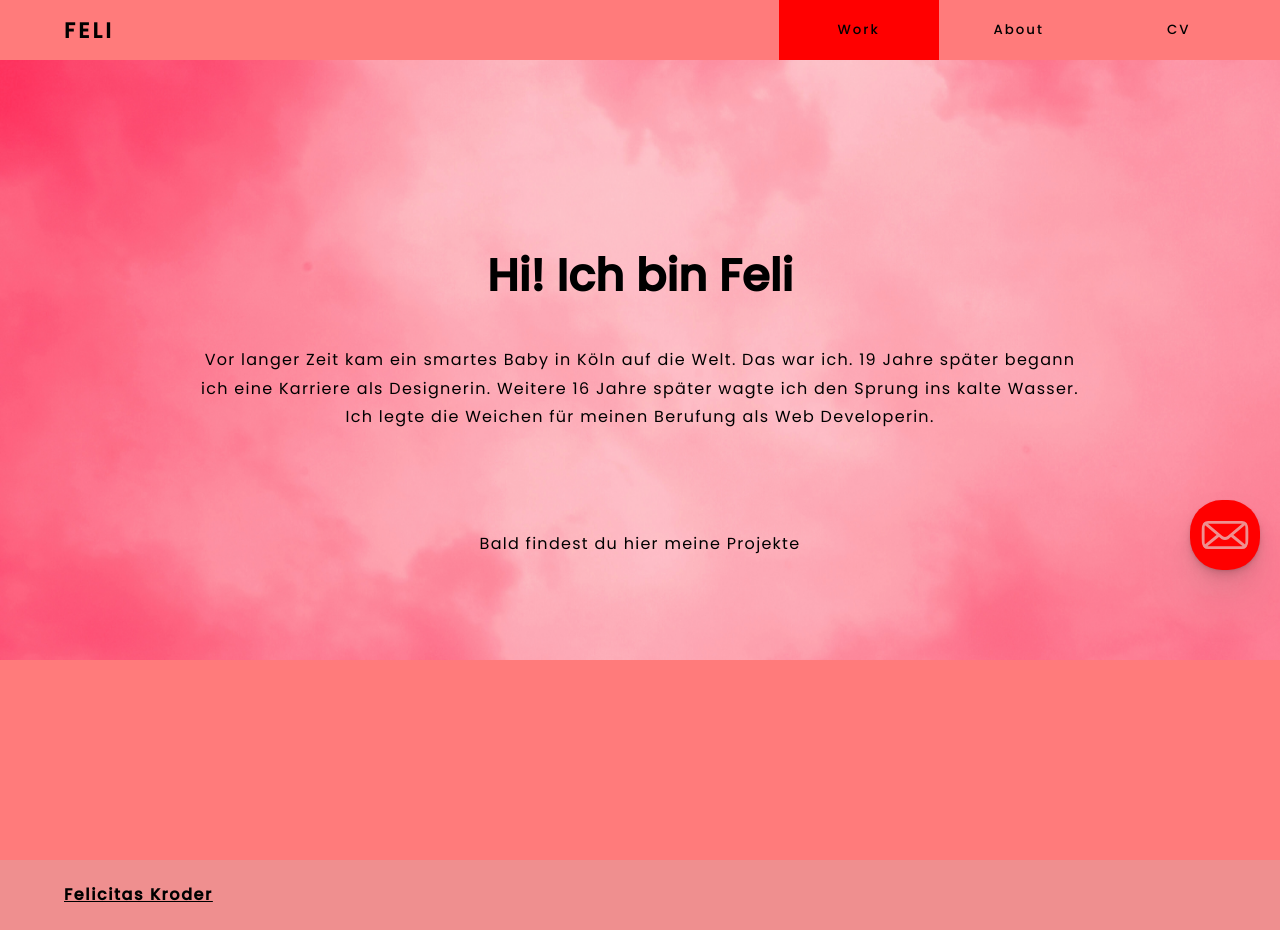
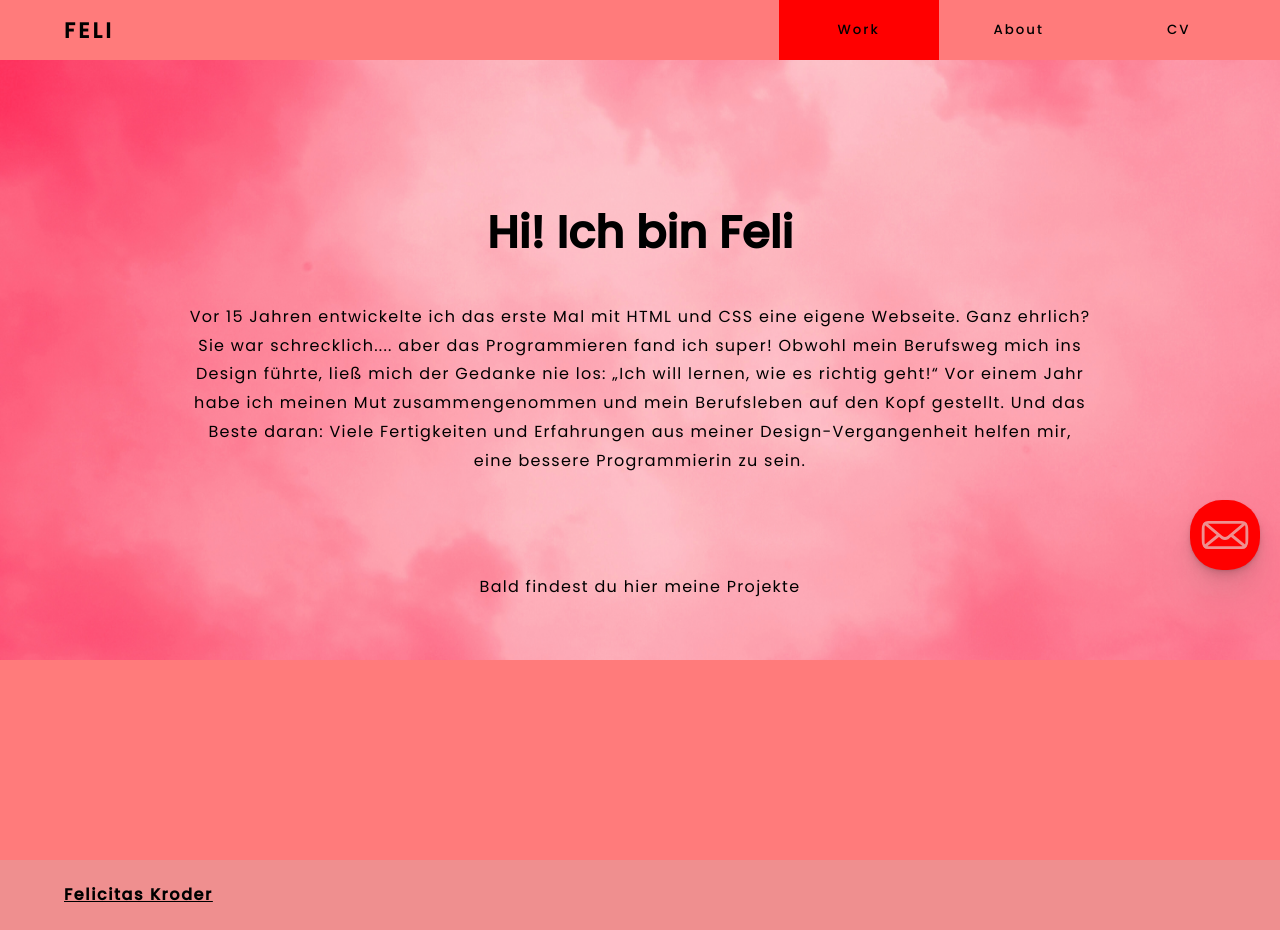
Before and after one commit to FeliKroder/FeliKroder.github.io, a Next.js app: page / in a window 1280 px wide. Built offline with nearby package versions, Linux system fonts and the light colour scheme.

Commit message:
new CV and small text changes

```diff
--- a/components/AboveTheFold/index.jsx
+++ b/components/AboveTheFold/index.jsx
@@ -20,11 +20,14 @@ export default function AboveTheFold() {
         <StyledOverlayTextBox>
           <StyledOverlayTitle>Hi! Ich bin Feli</StyledOverlayTitle>
           <StyledOverlayText>
-            Vor langer Zeit kam ein smartes Baby in Köln auf die Welt. Das war
-            ich. 19 Jahre später begann ich eine Karriere als Designerin.
-            Weitere 16 Jahre später wagte ich den Sprung ins kalte Wasser.
-            <br />
-            Ich legte die Weichen für meinen Berufung als Web Developerin.
+            Vor 15 Jahren entwickelte ich das erste Mal mit HTML und CSS eine
+            eigene Webseite. Ganz ehrlich? Sie war schrecklich.... aber das
+            Programmieren fand ich super! Obwohl mein Berufsweg mich ins Design
+            führte, ließ mich der Gedanke nie los: „Ich will lernen, wie es
+            richtig geht!“ Vor einem Jahr habe ich meinen Mut zusammengenommen
+            und mein Berufsleben auf den Kopf gestellt. Und das Beste daran:
+            Viele Fertigkeiten und Erfahrungen aus meiner Design-Vergangenheit
+            helfen mir, eine bessere Programmierin zu sein.
           </StyledOverlayText>
           <StyledOverlayText $isBottomOverlayText>
             Bald findest du hier meine Projekte
--- a/design-system/StyledText.js
+++ b/design-system/StyledText.js
@@ -65,8 +65,8 @@ export const StyledOverlayTitle = styled.h2`
   ${({ $isSecondSmallItem }) =>
     $isSecondSmallItem &&
     css`
-      top: calc(130% - 0px);
-      left: calc(41px - 16.5vw);
+      top: calc(133% - 0px);
+      left: calc(43px - 16.5vw);
       width: 160px;
       height: 80px;
     `};
@@ -149,8 +149,8 @@ export const StyledOverlayText = styled.p`
       ${({ $isSecondSmallItem }) =>
         $isSecondSmallItem &&
         css`
-          top: calc(145% - 0px);
-          left: calc(25px - 16.5vw);
+          top: calc(148% - 0px);
+          left: calc(28px - 16.5vw);
           width: 190px;
           height: 90px;
         `};
--- a/pages/about.jsx
+++ b/pages/about.jsx
@@ -82,9 +82,8 @@ export default function Home() {
       imageWidth: 240,
       imageHeight: 240,
       imagePriority: true,
-      bubbleTitle: "Proudly Vegan",
-      bubbleDescription:
-        "Ich finde, Veganismus ist die beste Wahl für Körper und Planeten.",
+      bubbleTitle: "Almost Vegan",
+      bubbleDescription: "Brokkoli fördert die Bildung neuer Nervenzellen.",
       bubbleSrc: "/Sprechblasen.svg",
       bubbleAlt: "Sprechblase",
       bubbleWidth: 600,
```
Also changed, not shown: 1 other file (tests, documents, lock files or other folders).
